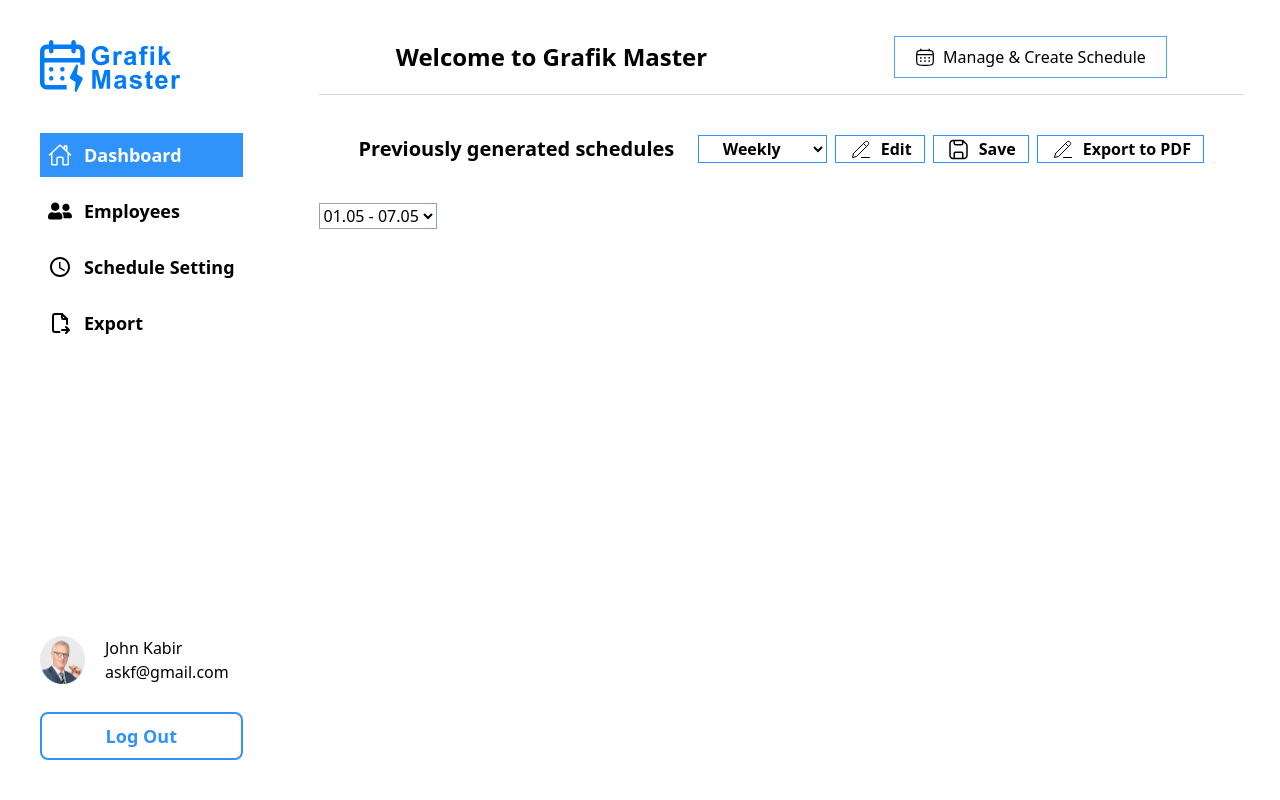
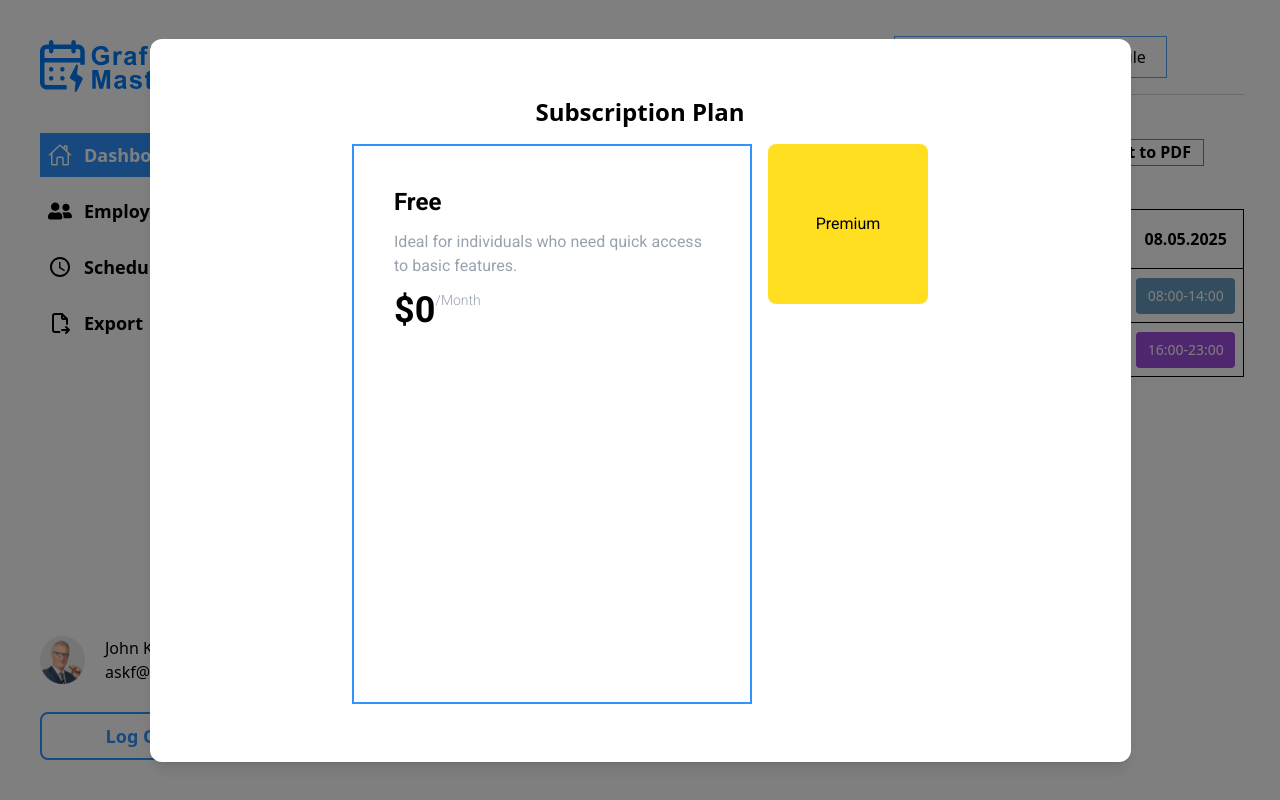
Before and after one commit to Cyber-Programer/STworz_Konto_Schedule, a React (Vite) app: page /dashboard in a window 1280 px wide. Built offline with nearby package versions, Linux system fonts and the light colour scheme.

Commit message:
subscription plan

```diff
--- /dev/null
+++ b/src/components/Subscription/SubscriptionPlan.jsx
@@ -0,0 +1,29 @@
+import React from "react";
+
+const SubscriptionPlan = () => {
+  return (
+    <div className="fixed inset-0 bg-black/50 z-50 flex items-center justify-center">
+      <div className="w-[981px] h-[723px] bg-white shadow-lg rounded-xl flex flex-col items-center justify-center relative">
+        <h1 className="text-2xl font-semibold capitalize mb-4">
+          Subscription Plan
+        </h1>
+        <div className="flex gap-4 font-Roboto">
+          {/* Free */}
+          <div className="free flex flex-col gap-3    w-100 h-140 border-2 border-Primary p-10">
+            <h2 className="font-bold text-2xl">Free</h2>
+            <p className="text-gray-400">Ideal for individuals who need quick access to basic features.</p>
+            <div>
+                <span className="relative amount w-full block text-4xl font-bold">$0 <span className="absolute text-sm text-gray-400 font-light bottom-0`">/Month</span></span>
+            </div>
+          </div>
+          {/* Premium */}
+          <div className="w-40 h-40 bg-yellow-300 flex items-center justify-center rounded-lg">
+            Premium
+          </div>
+        </div>
+      </div>
+    </div>
+  );
+};
+
+export default SubscriptionPlan;
--- a/src/pages/Dashboard/Dashboard.jsx
+++ b/src/pages/Dashboard/Dashboard.jsx
@@ -1,13 +1,13 @@
 import React, { useState } from "react";
 import WebIcons from "../../assets/images";
-
+import SubscriptionPlan from "../../components/Subscription/SubscriptionPlan";
 const Dashboard = () => {
   const shOptionsCss =
     "flex gap-2 items-center justify-center border px-3 border-Primary";
 
   const [dateColumns] = useState(
-    Array.from({ length: 8 }, (_, i) => {
-      const date = new Date(2025, 4, 1 + i); // May is month index 4
+    Array.from({ length: 7 }, (_, i) => {
+      const date = new Date(2025, 4, 2 + i);
       return date.toISOString().split("T")[0];
     })
   );
@@ -15,31 +15,76 @@ const Dashboard = () => {
   const [employeeSchedules] = useState([
     {
       name: "Mark",
-      totalHours: "40 hr 10 min",
+      totalHours: "160 hr 0 min",
       shifts: {
         "2025-05-01": ["08:00-14:00"],
         "2025-05-02": ["08:00-14:00"],
         "2025-05-03": ["08:00-14:00"],
-        "2025-05-04": ["08:00-14:00"],
+        "2025-05-04": ["14:00-21:00"],
         "2025-05-05": ["14:00-21:00"],
         "2025-05-06": ["08:00-14:00"],
         "2025-05-07": ["16:00-23:00"],
+        "2025-05-08": ["08:00-14:00"],
+        "2025-05-09": ["10:00-18:00"],
+        "2025-05-10": ["14:00-21:00"],
+        "2025-05-11": ["16:00-23:00"],
+        "2025-05-12": ["08:00-14:00"],
+        "2025-05-13": ["08:00-14:00"],
+        "2025-05-14": ["10:00-18:00"],
+        "2025-05-15": ["14:00-21:00"],
+        "2025-05-16": ["16:00-23:00"],
+        "2025-05-17": ["08:00-14:00"],
+        "2025-05-18": ["10:00-18:00"],
+        "2025-05-19": ["14:00-21:00"],
+        "2025-05-20": ["16:00-23:00"],
+        "2025-05-21": ["08:00-14:00"],
+        "2025-05-22": ["10:00-18:00"],
+        "2025-05-23": ["14:00-21:00"],
+        "2025-05-24": ["16:00-23:00"],
+        "2025-05-25": ["08:00-14:00"],
+        "2025-05-26": ["10:00-18:00"],
+        "2025-05-27": ["14:00-21:00"],
+        "2025-05-28": ["16:00-23:00"],
+        "2025-05-29": ["08:00-14:00"],
+        "2025-05-30": ["10:00-18:00"],
       },
     },
     {
       name: "Oscar",
-      totalHours: "56 hr 0 min",
+      totalHours: "155 hr 0 min",
       shifts: {
-        "2025-05-01": ["08:00-14:00"],
-        "2025-05-02": ["16:00-23:00"],
-        "2025-05-03": ["08:00-14:00"],
-        "2025-05-04": ["16:00-23:00"],
-        "2025-05-05": ["10:00-18:00"],
-        "2025-05-06": ["14:00-21:00"],
-        "2025-05-07": ["08:00-14:00"],
+        "2025-05-01": ["10:00-18:00"],
+        "2025-05-02": ["14:00-21:00"],
+        "2025-05-03": ["16:00-23:00"],
+        "2025-05-04": ["08:00-14:00"],
+        "2025-05-05": ["08:00-14:00"],
+        "2025-05-06": ["10:00-18:00"],
+        "2025-05-07": ["14:00-21:00"],
+        "2025-05-08": ["16:00-23:00"],
+        "2025-05-09": ["08:00-14:00"],
+        "2025-05-10": ["10:00-18:00"],
+        "2025-05-11": ["14:00-21:00"],
+        "2025-05-12": ["16:00-23:00"],
+        "2025-05-13": ["08:00-14:00"],
+        "2025-05-14": ["10:00-18:00"],
+        "2025-05-15": ["14:00-21:00"],
+        "2025-05-16": ["16:00-23:00"],
+        "2025-05-17": ["08:00-14:00"],
+        "2025-05-18": ["10:00-18:00"],
+        "2025-05-19": ["14:00-21:00"],
+        "2025-05-20": ["16:00-23:00"],
+        "2025-05-21": ["08:00-14:00"],
+        "2025-05-22": ["10:00-18:00"],
+        "2025-05-23": ["14:00-21:00"],
+        "2025-05-24": ["16:00-23:00"],
+        "2025-05-25": ["08:00-14:00"],
+        "2025-05-26": ["10:00-18:00"],
+        "2025-05-27": ["14:00-21:00"],
+        "2025-05-28": ["16:00-23:00"],
+        "2025-05-29": ["08:00-14:00"],
+        "2025-05-30": ["10:00-18:00"],
       },
     },
-    // Add more employee objects here similarly
   ]);
 
   const formatDate = (dateStr) => {
@@ -50,14 +95,25 @@ const Dashboard = () => {
   };
 
   const getShiftColor = (shift) => {
-    if (shift.includes("08:00")) return "bg-[#669bbc]"; // morning
-    if (shift.includes("10:00")) return "bg-[#f4a261]"; // mid
-    if (shift.includes("14:00")) return "bg-[#89c2d9]"; // late morning
-    if (shift.includes("16:00")) return "bg-[#9d4edd]"; // evening
+    if (shift.includes("08:00")) return "bg-[#669bbc]";
+    if (shift.includes("10:00")) return "bg-[#f4a261]";
+    if (shift.includes("14:00")) return "bg-[#89c2d9]";
+    if (shift.includes("16:00")) return "bg-[#9d4edd]";
     return "bg-gray-400";
   };
 
+  // ⭐ Custom select state
+  const [selected, setSelected] = useState("Weekly");
+  const [open, setOpen] = useState(false);
+
+  const options = [
+    { value: "Weekly", icon: WebIcons.scheduleCalender },
+    { value: "Monthly", icon: WebIcons.scheduleCalender },
+  ];
+
   return (
+    <>
+      <SubscriptionPlan />
       <div className="w-full p-4">
         {/* Header */}
         <div className="flex justify-between items-center mb-4 w-10/12 mx-auto">
@@ -72,15 +128,40 @@ const Dashboard = () => {
           <h2 className="text-sm lg:text-xl font-semibold">
             Previously generated schedules
           </h2>
-        <div className="flex gap-2 font-semibold">
-          <select
-            name=""
-            id="wm"
-            className="border border-Primary px-5 outline-blue-400"
+          <div className="flex gap-2 font-semibold items-center">
+            {/* ⭐ Custom Select */}
+            <div className="relative inline-block text-left">
+              <button
+                onClick={() => setOpen(!open)}
+                className="flex items-center border border-Primary px-5 py-1 outline-blue-400 gap-2"
               >
-            <option value="Weekly">Weekly</option>
-            <option value="monthly">Monthly</option>
-          </select>
+                <img
+                  src={options.find((o) => o.value === selected).icon}
+                  alt="ico"
+                  className="w-4"
+                />
+                {selected}
+              </button>
+
+              {open && (
+                <div className="absolute z-10 mt-1 w-full bg-white border border-gray-300 shadow-lg">
+                  {options.map((option) => (
+                    <button
+                      key={option.value}
+                      onClick={() => {
+                        setSelected(option.value);
+                        setOpen(false);
+                      }}
+                      className="flex items-center w-full px-3 py-2 hover:bg-gray-100 gap-2"
+                    >
+                      <img src={option.icon} alt="ico" className="w-4" />
+                      {option.value}
+                    </button>
+                  ))}
+                </div>
+              )}
+            </div>
+
             <button className={shOptionsCss}>
               <img src={WebIcons.scheduleEdit} alt="edit ico" />
               Edit
@@ -97,15 +178,15 @@ const Dashboard = () => {
         </div>
 
         {/* Schedule Table */}
-      <div className="overflow-x-auto">
-        <table className="border border-gray-400 ">
+        <div className="overflow-x-scroll whitespace-nowrap">
+          <table className="table-fixed w-full min-w-[900px] border border-gray-400">
+            <thead>
               <tr>
-            <th>
-              {/* Date Selection  */}
+                <th className="border px-4 py-2 text-left min-w-[140px]">
                   <select
                     name="timeSelect"
                     id="timeSelect"
-                className="font-normal border-0 outline-0"
+                    className="font-normal border border-gray-300 outline-none px-3 py-2 w-full"
                   >
                     <option value="01.05 - 07.05">01.05 - 07.05</option>
                     <option value="08.05 - 14.05">08.05 - 14.05</option>
@@ -113,12 +194,51 @@ const Dashboard = () => {
                     <option value="22.05 - 28.05">22.05 - 28.05</option>
                     <option value="28.05 - 31.05">28.05 - 31.05</option>
                   </select>
-{/* to be continued... */}
                 </th>
+
+                {dateColumns.map((date) => (
+                  <th
+                    key={date}
+                    className="border text-center text-base font-semibold px-2 py-4 min-w-[120px]"
+                  >
+                    {formatDate(date)}
+                  </th>
+                ))}
               </tr>
+            </thead>
+            <tbody>
+              {employeeSchedules.map((employee) => (
+                <tr key={employee.name}>
+                  <td className="border px-2 py-2 whitespace-nowrap text-[14px] font-semibold text-left min-w-[140px]">
+                    {employee.name}
+                    <div className="text-xs text-gray-500">
+                      {employee.totalHours}
+                    </div>
+                  </td>
+                  {dateColumns.map((date) => (
+                    <td
+                      key={date}
+                      className="border text-center px-2 py-2 min-w-[120px]"
+                    >
+                      {(employee.shifts[date] || []).map((shift, idx) => (
+                        <div
+                          key={idx}
+                          className={`text-sm text-white font-medium rounded px-2 py-2 ${getShiftColor(
+                            shift
+                          )}`}
+                        >
+                          {shift}
+                        </div>
+                      ))}
+                    </td>
+                  ))}
+                </tr>
+              ))}
+            </tbody>
           </table>
         </div>
       </div>
+    </>
   );
 };
 
```
Lines whose indentation alone changed are shown as unchanged.
